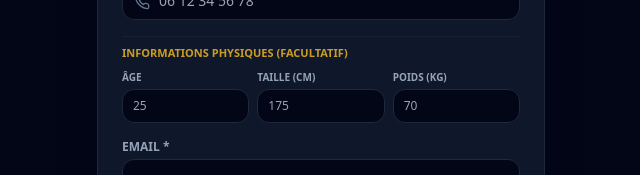
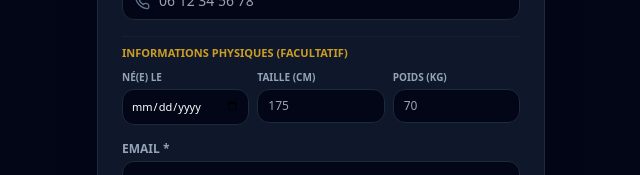
Before and after one commit to Juez34/coaching-vip, a Next.js app: page /login in a window 1280 px wide. Both pictures are taken after a click on the button "Pas encore de compte ? S'inscrire". Shown: the part 395-570 px from the top of the page, without its empty margins (319-959 px from the left). Built offline with nearby package versions, Linux system fonts and the light colour scheme; no server answers.

Commit message:
Update page.js

```diff
--- a/app/login/page.js
+++ b/app/login/page.js
@@ -1,7 +1,7 @@
 "use client";
 import React, { useState } from "react";
 import { supabase } from "../../lib/supabase";
-import { Dumbbell, ArrowRight, Lock, Mail, Phone, Award, Sparkles, User } from "lucide-react";
+import { Dumbbell, ArrowRight, Lock, Mail, Phone, Calendar } from "lucide-react";
 
 export default function Login() {
   const [email, setEmail] = useState("");
@@ -11,12 +11,11 @@ export default function Login() {
   const [lastName, setLastName] = useState("");
   const [phone, setPhone] = useState("");
 
-  // Champs spécifiques Élève
-  const [age, setAge] = useState("");
+  // Remplacement de l'âge par la date de naissance
+  const [birthDate, setBirthDate] = useState("");
   const [height, setHeight] = useState("");
   const [weight, setWeight] = useState("");
 
-  // Champs spécifiques Coach
   const [specialties, setSpecialties] = useState("");
   const [certifications, setCertifications] = useState("");
   const [yearsExperience, setYearsExperience] = useState("");
@@ -47,7 +46,6 @@ export default function Login() {
       if (isSignUp) {
         const fullName = `${firstName} ${lastName}`.trim();
 
-        // Construction des métadonnées dynamiques selon le rôle
         const profileData = {
           role: role,
           first_name: firstName,
@@ -57,7 +55,7 @@ export default function Login() {
         };
 
         if (role === "client") {
-          profileData.age = age ? parseInt(age) : null;
+          profileData.birth_date = birthDate || null; // Utilisation de birth_date
           profileData.height = height ? parseFloat(height) : null;
           profileData.weight = weight ? parseFloat(weight) : null;
         } else if (role === "coach") {
@@ -130,7 +128,6 @@ export default function Login() {
         <form onSubmit={handleAuth} className="space-y-4">
           {isSignUp && (
             <>
-              {/* Choix du Rôle */}
               <div>
                 <label className="block text-xs font-bold uppercase text-slate-400 mb-2">Je m'inscris en tant que :</label>
                 <div className="grid grid-cols-2 gap-2">
@@ -155,7 +152,6 @@ export default function Login() {
                 </div>
               </div>
 
-              {/* Nom & Prénom (Communs) */}
               <div className="grid grid-cols-2 gap-2">
                 <div>
                   <label className="block text-xs font-bold uppercase text-slate-400 mb-1">Prénom *</label>
@@ -181,7 +177,6 @@ export default function Login() {
                 </div>
               </div>
 
-              {/* Téléphone (Commun) */}
               <div>
                 <label className="block text-xs font-bold uppercase text-slate-400 mb-1">Téléphone *</label>
                 <div className="relative">
@@ -197,19 +192,18 @@ export default function Login() {
                 </div>
               </div>
 
-              {/* CHAMPS SPÉCIFIQUES ÉLÈVE */}
+              {/* CHAMPS SPÉCIFIQUES ÉLÈVE AVEC DATE DE NAISSANCE */}
               {role === "client" && (
                 <div className="pt-2 border-t border-slate-800/60">
                   <p className="text-[11px] font-bold uppercase text-amber-400/80 mb-2">Informations physiques (facultatif)</p>
                   <div className="grid grid-cols-3 gap-2">
                     <div>
-                      <label className="block text-[10px] font-bold uppercase text-slate-400 mb-1">Âge</label>
+                      <label className="block text-[10px] font-bold uppercase text-slate-400 mb-1">Né(e) le</label>
                       <input
-                        type="number"
-                        placeholder="25"
-                        value={age}
-                        onChange={(e) => setAge(e.target.value)}
-                        className="w-full bg-slate-950 border border-slate-800 rounded-xl py-2 px-2.5 text-xs text-white focus:outline-none focus:border-amber-400"
+                        type="date"
+                        value={birthDate}
+                        onChange={(e) => setBirthDate(e.target.value)}
+                        className="w-full bg-slate-950 border border-slate-800 rounded-xl py-2 px-2 text-[11px] text-white focus:outline-none focus:border-amber-400"
                       />
                     </div>
                     <div>
@@ -241,19 +235,17 @@ export default function Login() {
               {role === "coach" && (
                 <div className="pt-2 border-t border-slate-800/60 space-y-3">
                   <p className="text-[11px] font-bold uppercase text-amber-400/80">Profil Professionnel Coach</p>
-
                   <div>
                     <label className="block text-xs font-bold uppercase text-slate-400 mb-1">Domaines de compétence / Spécialités *</label>
                     <input
                       type="text"
-                      placeholder="Prise de masse, Perte de gras, HIIT, Cross-training..."
+                      placeholder="Prise de masse, Perte de gras..."
                       value={specialties}
                       onChange={(e) => setSpecialties(e.target.value)}
                       className="w-full bg-slate-950 border border-slate-800 rounded-xl py-2.5 px-3 text-xs text-white focus:outline-none focus:border-amber-400"
                       required
                     />
                   </div>
-
                   <div className="grid grid-cols-2 gap-2">
                     <div>
                       <label className="block text-[10px] font-bold uppercase text-slate-400 mb-1">Diplômes / Certifications</label>
@@ -276,11 +268,10 @@ export default function Login() {
                       />
                     </div>
                   </div>
-
                   <div>
                     <label className="block text-[10px] font-bold uppercase text-slate-400 mb-1">Présentation / Bio (facultatif)</label>
                     <textarea
-                      placeholder="Présente ta philosophie de coaching en quelques lignes..."
+                      placeholder="Présente ta philosophie de coaching..."
                       rows={2}
                       value={bio}
                       onChange={(e) => setBio(e.target.value)}
@@ -292,7 +283,6 @@ export default function Login() {
             </>
           )}
 
-          {/* Email */}
           <div>
             <label className="block text-xs font-bold uppercase text-slate-400 mb-1">Email *</label>
             <div className="relative">
@@ -308,7 +298,6 @@ export default function Login() {
             </div>
           </div>
 
-          {/* Mot de passe */}
           <div>
             <label className="block text-xs font-bold uppercase text-slate-400 mb-1">Mot de passe *</label>
             <div className="relative">
@@ -324,7 +313,6 @@ export default function Login() {
             </div>
           </div>
 
-          {/* Confirmation du Mot de passe */}
           {isSignUp && (
             <div>
               <label className="block text-xs font-bold uppercase text-slate-400 mb-1">Confirmer le mot de passe *</label>
@@ -342,7 +330,6 @@ export default function Login() {
             </div>
           )}
 
-          {/* Acceptation des conditions */}
           {isSignUp && (
             <div className="flex items-start gap-2 pt-2">
               <input
```
